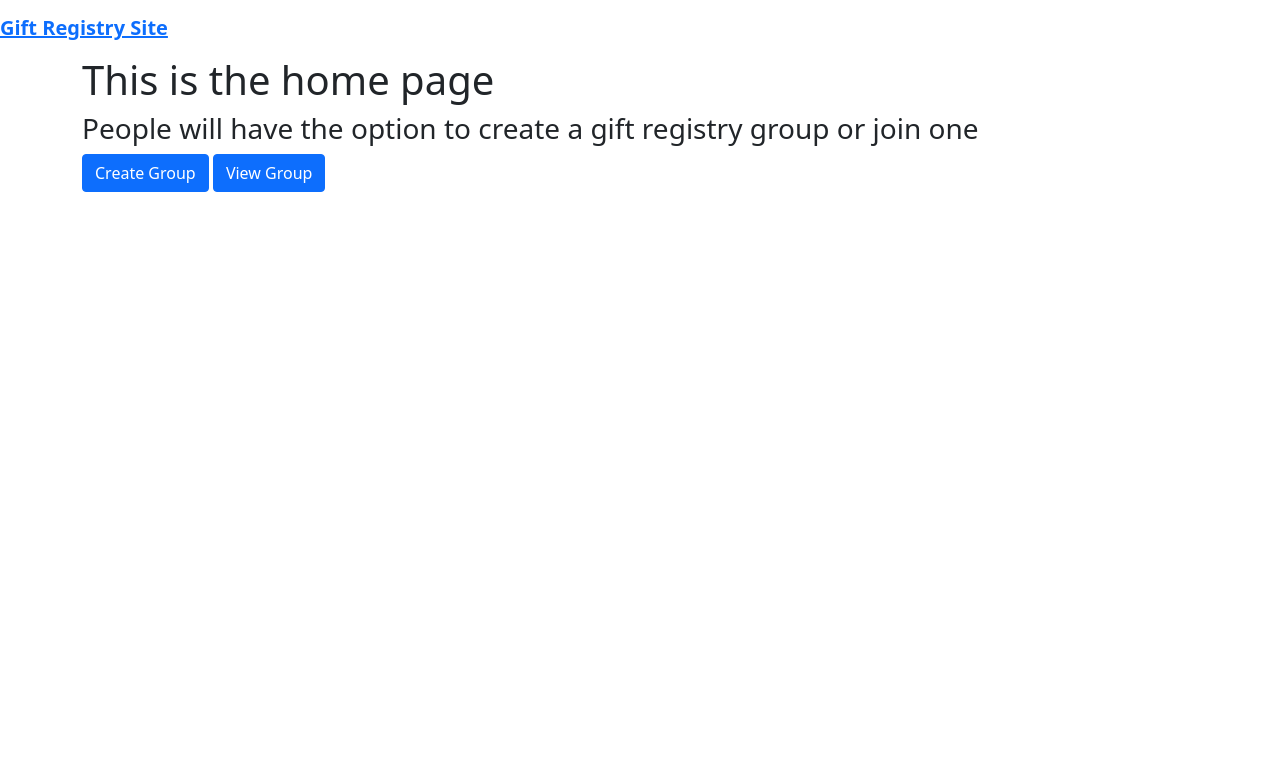
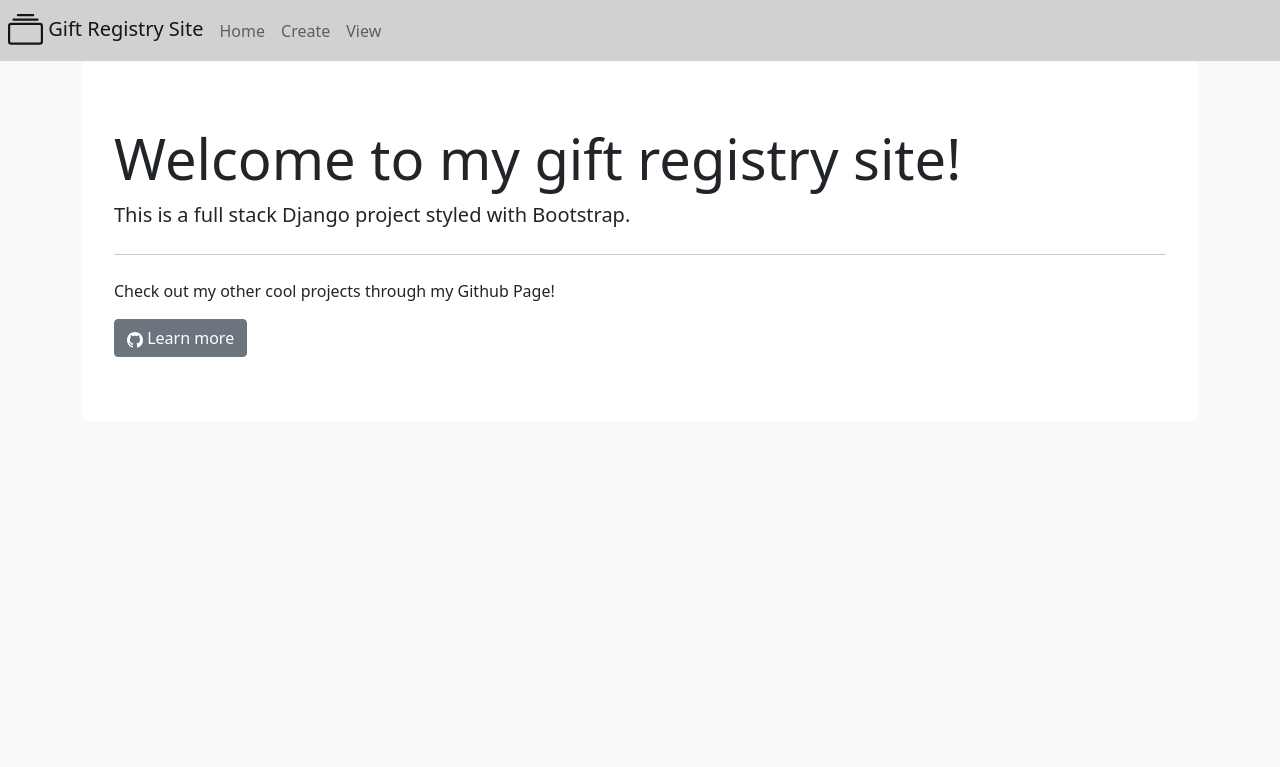
Before and after one commit to Jesch101/Gift-Registry, a Django app: page / in a window 1280 px wide. Shown: the top 767 px of the page. Run offline with Django 4.2, Linux system fonts and the light colour scheme.

Commit message:
Fixed access to registry view pages, added some styling

```diff
--- a/gift_registry/models.py
+++ b/gift_registry/models.py
@@ -1,7 +1,4 @@
 from django.db import models
-from django.core.validators import URLValidator
-from hashlib import sha1
-from datetime import date
 from django.utils.text import slugify
 from django.urls import reverse
 
--- a/gift_registry/templates/base.html
+++ b/gift_registry/templates/base.html
@@ -5,17 +5,58 @@
     <meta charset="UTF-8">
     <meta http-equiv="X-UA-Compatible" content="IE=edge">
     <meta name="viewport" content="width=device-width, initial-scale=1.0">
-    <link href="https://cdn.jsdelivr.net/npm/bootstrap@5.1.3/dist/css/bootstrap.min.css" rel="stylesheet">
-    <script src="https://cdn.jsdelivr.net/npm/bootstrap@5.1.3/dist/js/bootstrap.bundle.min.js"></script>
+
+    <!-- Bootstrap CSS -->
+    <link href="https://cdn.jsdelivr.net/npm/bootstrap@5.1.3/dist/css/bootstrap.min.css" rel="stylesheet"
+        integrity="sha384-1BmE4kWBq78iYhFldvKuhfTAU6auU8tT94WrHftjDbrCEXSU1oBoqyl2QvZ6jIW3" crossorigin="anonymous">
+
     <title>Gift Registry Site</title>
 </head>
 
-<body>
-    <nav class="navbar">
-        <div class="navbar-brand">
-            <a href="/" class="navbar-item"><strong>Gift Registry Site</strong></a>
+<body class="bg-light">
+
+    <!-- Bootstrap JS -->
+    <script src="https://cdn.jsdelivr.net/npm/bootstrap@5.1.3/dist/js/bootstrap.bundle.min.js"></script>
+    <style type="text/css">
+        #primaryNav {
+            background-color: rgb(209, 209, 209);
+        }
+    </style>
+    <nav class="navbar navbar-expand-sm navbar-light" id="primaryNav">
+        <a href="/" class="navbar-brand my-0 mx-2 h1">
+            <svg xmlns="http://www.w3.org/2000/svg" width="35" height="35" fill="currentColor"
+                class="d-inline-block align-middle" viewBox="0 0 16 16">
+                <path
+                    d="M2.5 3.5a.5.5 0 0 1 0-1h11a.5.5 0 0 1 0 1h-11zm2-2a.5.5 0 0 1 0-1h7a.5.5 0 0 1 0 1h-7zM0 13a1.5 1.5 0 0 0 1.5 1.5h13A1.5 1.5 0 0 0 16 13V6a1.5 1.5 0 0 0-1.5-1.5h-13A1.5 1.5 0 0 0 0 6v7zm1.5.5A.5.5 0 0 1 1 13V6a.5.5 0 0 1 .5-.5h13a.5.5 0 0 1 .5.5v7a.5.5 0 0 1-.5.5h-13z" />
+            </svg>
+            Gift Registry Site
+        </a>
+
+        <button type="button" data-bs-toggle="collapse" data-bs-target="#navbarNav" class="navbar-toggler"
+            aria-controls="navbarNav" aria-expanded="false" aria-label="Toggle Navigation">
+            <span class="navbar-toggler-icon"></span>
+        </button>
+        <div class="collapse navbar-collapse" id="navbarNav">
+            <ul class="navbar-nav">
+                <li class="nav-item active">
+                    <a href="/" class="nav-link ">
+                        Home
+                    </a>
+                </li>
+                <li class="nav-item active">
+                    <a href="{% url 'create_group' %}" class="nav-link">
+                        Create
+                    </a>
+                </li>
+                <li class="nav-item active">
+                    <a href="{% url 'view_group' %}" class=" nav-link">
+                        View
+                    </a>
+                </li>
+            </ul>
         </div>
     </nav>
+
     <section class="section">
         <div class="container-md">
             {% block content %}
--- a/gift_registry/templates/gift_registry/frontpage.html
+++ b/gift_registry/templates/gift_registry/frontpage.html
@@ -1,8 +1,28 @@
 {% extends 'base.html' %}
 
 {% block content %}
-<h1>This is the home page</h1>
-<h3>People will have the option to create a gift registry group or join one</h3>
-<a class="btn btn-primary" href="{% url 'create_group' %}">Create Group</a>
-<a class="btn btn-primary" href="{% url 'view_group' %}">View Group</a>
+
+<style type="text/css">
+    .jumbotron {
+        padding: 4rem 2rem;
+        margin-bottom: 2rem;
+        background-color: white;
+        border-radius: .3rem;
+    }
+</style>
+
+<div class="jumbotron">
+    <h1 class="display-4">Welcome to my gift registry site!</h1>
+    <p class="lead">This is a full stack Django project styled with Bootstrap.</p>
+    <hr class="my-4">
+    <p>Check out my other cool projects through my Github Page!</p>
+    <a class="btn btn-secondary btn-md" href="https://github.com/Jesch101" role="button">
+        <svg xmlns="http://www.w3.org/2000/svg" width="16" height="16" fill="currentColor" class="bi bi-github"
+            viewBox="0 0 16 16">
+            <path
+                d="M8 0C3.58 0 0 3.58 0 8c0 3.54 2.29 6.53 5.47 7.59.4.07.55-.17.55-.38 0-.19-.01-.82-.01-1.49-2.01.37-2.53-.49-2.69-.94-.09-.23-.48-.94-.82-1.13-.28-.15-.68-.52-.01-.53.63-.01 1.08.58 1.23.82.72 1.21 1.87.87 2.33.66.07-.52.28-.87.51-1.07-1.78-.2-3.64-.89-3.64-3.95 0-.87.31-1.59.82-2.15-.08-.2-.36-1.02.08-2.12 0 0 .67-.21 2.2.82.64-.18 1.32-.27 2-.27.68 0 1.36.09 2 .27 1.53-1.04 2.2-.82 2.2-.82.44 1.1.16 1.92.08 2.12.51.56.82 1.27.82 2.15 0 3.07-1.87 3.75-3.65 3.95.29.25.54.73.54 1.48 0 1.07-.01 1.93-.01 2.2 0 .21.15.46.55.38A8.012 8.012 0 0 0 16 8c0-4.42-3.58-8-8-8z" />
+        </svg>
+        Learn more</a>
+
+</div>
 {% endblock %}
--- a/gift_registry/templates/gift_registry/group_detail.html
+++ b/gift_registry/templates/gift_registry/group_detail.html
@@ -2,7 +2,7 @@
 
 {% block content %}
 
-<h4><strong>Group name: {{ group.event_name }}</strong></h4>
+<h4 class="pt-2"><strong>Group name: {{ group.event_name }}</strong></h4>
 <h6>Event date: <strong>{{ group.event_date}}</strong></h6>
 <h6>Date published: <strong>{{ group.pub_date}}</strong></h6>
 <h6>{{time_left}}</h6>
@@ -28,5 +28,4 @@
 
 <hr>
 {% endfor %}
-
 {% endblock %}
--- a/gift_registry/urls.py
+++ b/gift_registry/urls.py
@@ -7,5 +7,5 @@ urlpatterns = [
     path('create-group/', views.create_group, name='create_group'),
     path('view-group/',views.find_group, name='view_group'),
     path('view-group/<slug:slug>/', views.group_detail, name='group_detail'),
-    path('view-group/<slug:slug>/add-gift/', views.add_gift, name='add_gift')
+    path('view-group/<slug:slug>/add-gift/', views.add_gift, name='add_gift'),
 ]
--- a/gift_registry/views.py
+++ b/gift_registry/views.py
@@ -4,6 +4,7 @@ from django.urls import reverse
 from django.db import IntegrityError
 from django.core.exceptions import ObjectDoesNotExist
 from datetime import date
+from django.http import Http404, HttpResponseRedirect
 
 from .forms import GroupForm, FindGroupForm, AddGiftForm
 from .models import Group, Gift, Gifter
@@ -32,10 +33,10 @@ def find_group(request):
     queryset = Group.objects.all()
     form = FindGroupForm(request.POST or None)
     context = {
-        'form':form
+        'form':form,
+        'access':False
     }
     if request.method == 'POST':
-        print("thats weird")
         if form.is_valid():
             try:
                 queryset = Group.objects.filter(
@@ -47,7 +48,8 @@ def find_group(request):
             except:
                 context = {
                     'form':form,
-                    'error':True
+                    'error':True,
+                    'access':False
                 }
                 return render(request, 'gift_registry/view_group.html', context)
 
@@ -55,12 +57,28 @@ def find_group(request):
                 'form':form,
                 'queryset':queryset,
                 'slug':queryset[0].slug,
-                'foundGroup':True
+                'foundGroup':True,
+                'access':True
             }
 
     return render(request, 'gift_registry/view_group.html', context)
 
+
+def get_referer(request):
+    '''
+    Prevents users from being able to try to access any gift page without
+    getting the link from the join code form
+    '''
+    referer = request.META.get('HTTP_REFERER')
+    if not referer:
+        return None
+    return referer
+
 def group_detail(request, slug):
+
+    if not get_referer(request):
+        raise Http404
+
     group = Group.objects.get(slug=slug)
 
     days_left = group.event_date - date.today()
@@ -84,6 +102,8 @@ def group_detail(request, slug):
     return render(request, 'gift_registry/group_detail.html',context)
 
 def add_gift(request, slug):
+    if not get_referer(request):
+        raise Http404
     group = Group.objects.get(slug=slug)
     form = AddGiftForm(request.POST or None)
     context = {
```
Also changed, not shown: gift_registry/templates/gift_registry/view_group.html (+3 -5 lines), db.sqlite3.
